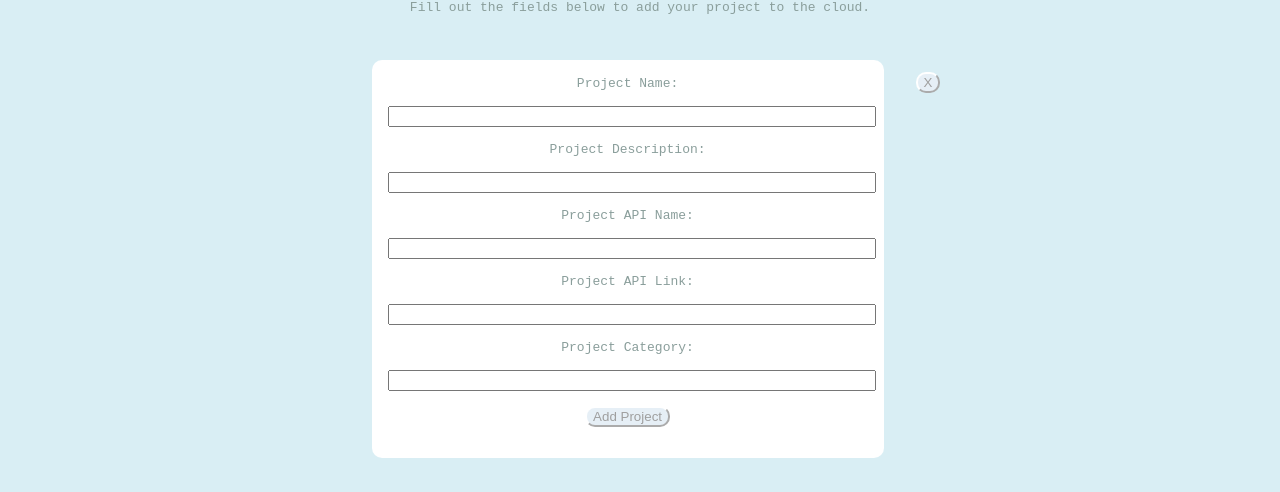
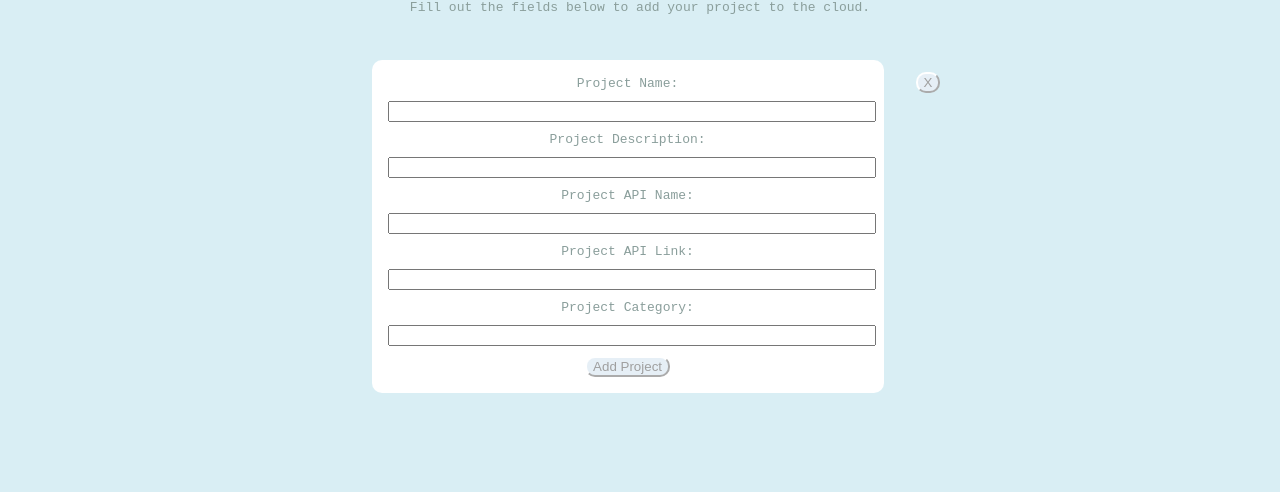
Before and after one commit to sofiakatzman/Project-Cloud, a React (Create React App) app: page /create in a window 1280 px wide. Shown: the part 739-1231 px from the top of the page. Built offline with nearby package versions, Linux system fonts and the light colour scheme.

Commit message:
removed line breaks and used css to add spacing in form entries

```diff
--- a/src/Create.js
+++ b/src/Create.js
@@ -9,7 +9,6 @@ function Create(){
     const [apiCategory, setApiCategory] = useState("")
     const { apiIdea } = useParams()
     const history = useNavigate()
-
 
     useEffect(()=> {
        if (apiIdea){
@@ -51,33 +50,25 @@ function Create(){
 
     return(
         <div>
-            <h1>Let's Add a Project!</h1>
-            <p>Fill out the fields below to add your project to the cloud. </p>
-            <div className = "createCard">
-                <form><label>Project Name:
-                    </label><br></br><br></br>
-                    <input type = "text" value = {projectName} onChange={(event)=> setProjectName(event.target.value)}/>
-                    <br></br><br></br>
-                    <label>Project Description: </label>
-                    <br></br><br></br>
-                    <input type = "text" value = {projectDescription} onChange={(event)=> setProjectDescription(event.target.value)}/>
-                    <br></br><br></br>
-                    <label>Project API Name: </label>
-                    <br></br><br></br>
-                    <input type = "text" value = {apiName} onChange={(event)=> setApiName(event.target.value)}/>
-                    <br></br><br></br>
-                    <label>Project API Link: </label>
-                    <br></br><br></br>
-                    <input type = "text" value = {apiLink} onChange={(event) => setApiLink(event.target.value)}/>
-                    <br></br><br></br>
-                     <label>Project Category: </label>
-                     <br></br><br></br>
-                    <input type = "text" value = {apiCategory} onChange={(event) => setApiCategory(event.target.value)}/>
-                    <br></br><br></br>
-                    <button onClick={handleAdd}>Add Project</button>
-                    <br></br><br></br>
-                </form></div>
-                <button onClick={handleReset}>X</button>
+                <h1>Let's Add a Project!</h1>
+                <p>Fill out the fields below to add your project to the cloud. </p>
+                <div className="createCard">
+        <form>
+            <label>Project Name:</label>
+            <input type="text" value={projectName} onChange={(event)=> setProjectName(event.target.value)}/>
+            <label>Project Description:</label>
+            <input type="text" value={projectDescription} onChange={(event)=> setProjectDescription(event.target.value)}/>
+            <label>Project API Name:</label>
+            <input type="text" value={apiName} onChange={(event)=> setApiName(event.target.value)}/>
+            <label>Project API Link:</label>
+            <input type="text" value={apiLink} onChange={(event) => setApiLink(event.target.value)}/>
+            <label>Project Category:</label>
+            <input type="text" value={apiCategory} onChange={(event) => setApiCategory(event.target.value)}/>
+            <button onClick={handleAdd}>Add Project</button>
+        </form>
+        </div>
+        <button onClick={handleReset}>X</button>
+
         </div>
     )
 }
--- a/src/index.css
+++ b/src/index.css
@@ -100,6 +100,12 @@ div{
   border-radius:10px;
 }
 
+.createCard form label,
+.createCard form input {
+    display: block;
+    margin-bottom: 10px;
+}
+
 input[type='text']{
     width: 100%;
 }
```
